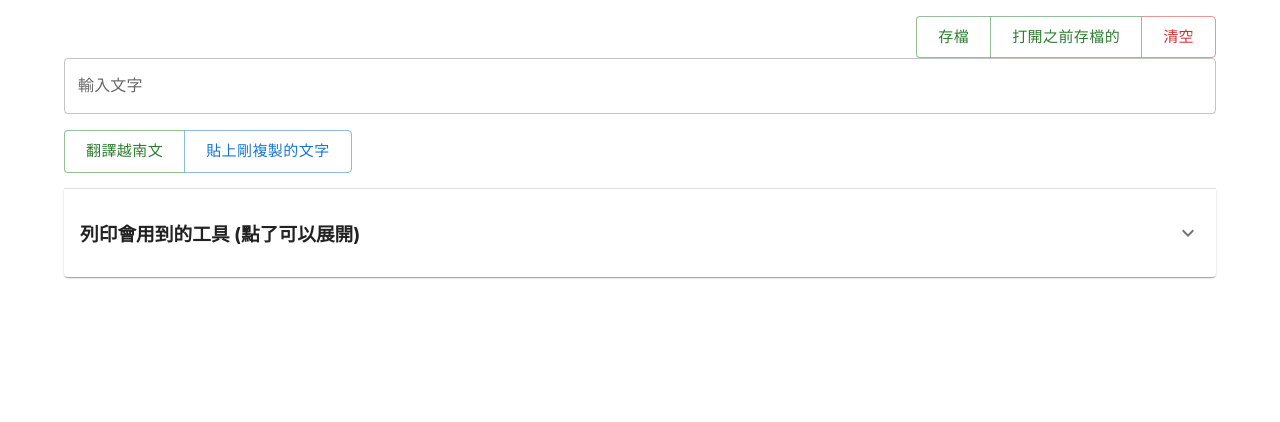
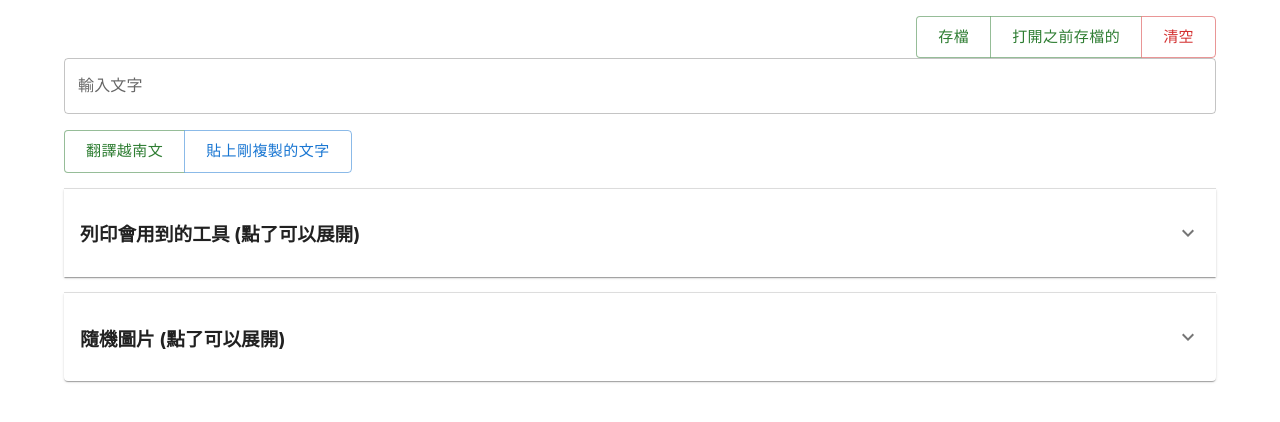
Before and after one commit to mawarutuco/HOME, a React (Create React App) app: page /#/ in a window 1280 px wide. Shown: the top 422 px of the page. Built offline with nearby package versions, Linux system fonts and the light colour scheme.

Commit message:
新增 產生隨機圖片

```diff
--- a/src/Edit.jsx
+++ b/src/Edit.jsx
@@ -97,6 +97,17 @@ function App({
 
   let today = new Date().toISOString().split("T")[0].replaceAll("-", "/");
 
+  const [imgRes, setImgRes] = useState("");
+  const changeImg = () => {
+    let URL = `https://source.unsplash.com/random`;
+    fetch(URL, {})
+      .then(function (res) {
+        setImgRes(res.url);
+      })
+      .catch(function (err) {
+        console.log(err);
+      });
+  };
   return (
     <Container>
       <Stack mt={2} alignItems="flex-end">
@@ -233,6 +244,14 @@ function App({
             </Stack>
           </AccordionDetails>
         </Accordion>
+        <Accordion>
+          <AccordionSummary expandIcon={<ExpandMoreIcon />} onClick={changeImg}>
+            <h3>隨機圖片 (點了可以展開)</h3>
+          </AccordionSummary>
+          <AccordionDetails>
+            <img style={{width:'100%'}} src={imgRes} onClick={changeImg} alt="隨機圖" />
+          </AccordionDetails>
+        </Accordion>
       </Stack>
     </Container>
   );
```
